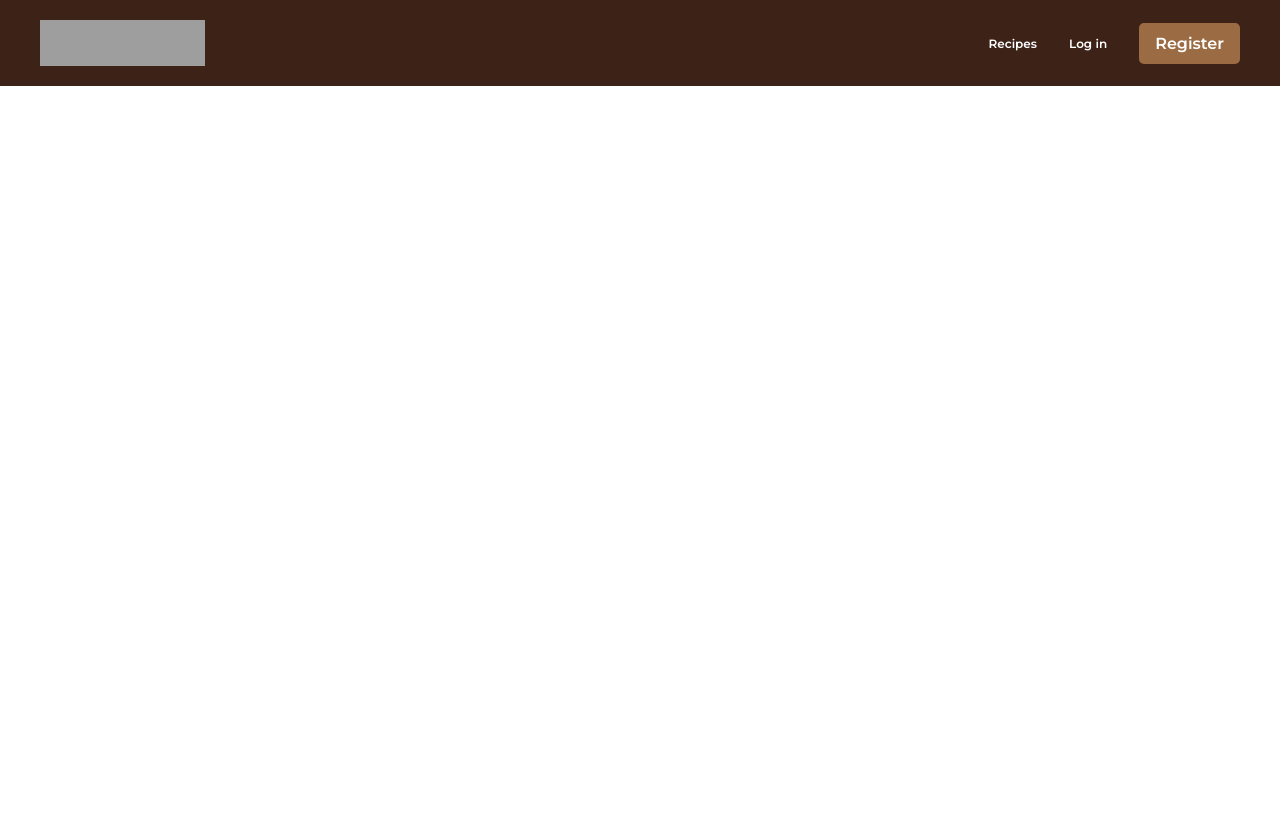
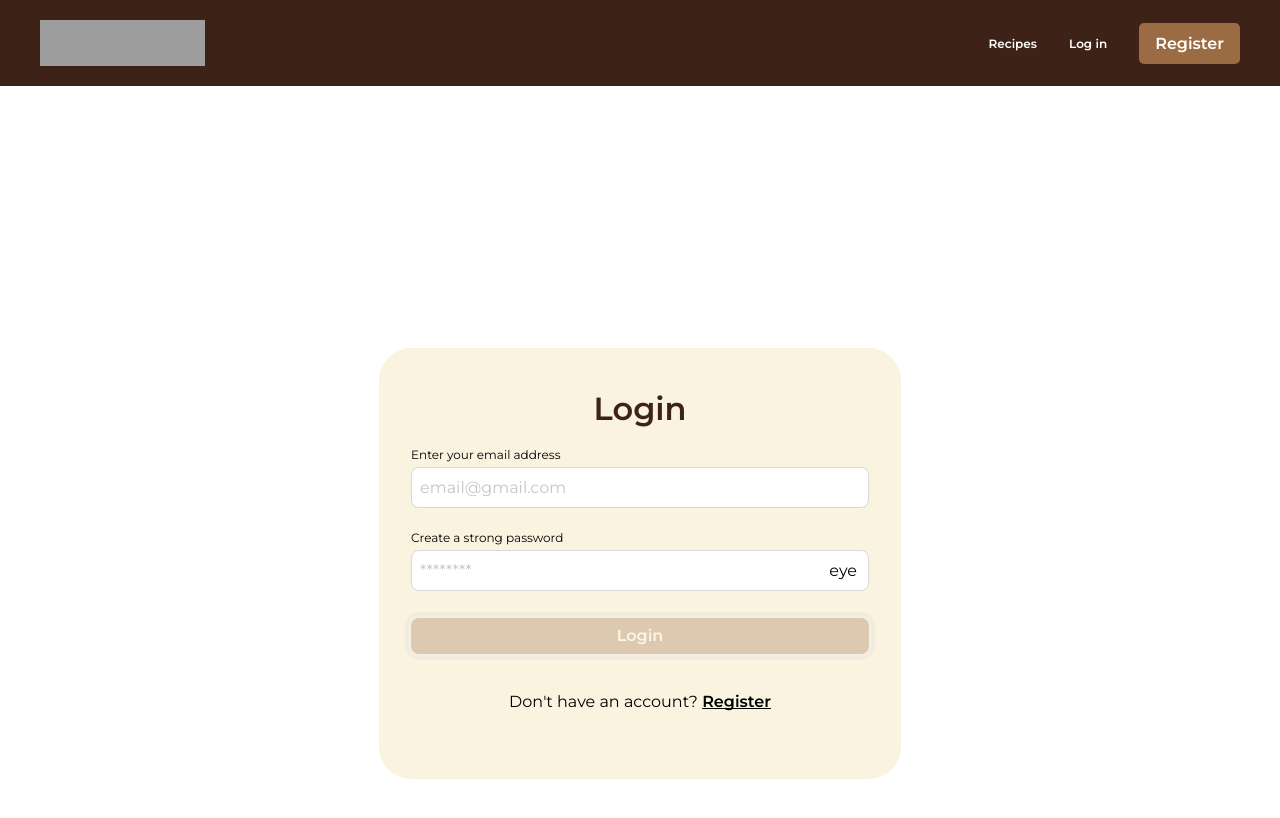
Before and after one commit to Njavl/six-seven-company-Frontend, a Next.js app: page /auth/login in a window 1280 px wide. Shown: the top 818 px of the page. Built offline with nearby package versions, Linux system fonts and the light colour scheme; no server answers; grey boxes are pictures that could not be loaded.

Commit message:
add login (#23)

```diff
--- /dev/null
+++ b/app/auth/login/LoginPage.module.css
@@ -0,0 +1,20 @@
+.loginSection {
+    padding: 91px 16px;
+    display: flex;
+    justify-content: center;
+}
+
+@media screen and (min-width: 768px) {
+    .loginSection {
+        padding: 262px 123px;
+    }
+}
+
+@media screen and (min-width: 1440px) {
+    .loginSection {
+            padding-top: 176.5px;
+            padding-bottom: 156.5px;
+            padding-left: 510px;
+            padding-right: 510px;
+        }
+    }
--- a/app/auth/login/page.tsx
+++ b/app/auth/login/page.tsx
@@ -1,3 +1,11 @@
+import LoginForm from "@/components/LoginForm/LoginForm";
+import css from "./LoginPage.module.css";
+
+
 export default function LoginPage() {
-  return null;
+  return (
+    <div className={css.loginSection}>
+      <LoginForm />
+    </div>
+  );
 }
--- /dev/null
+++ b/components/LoginForm/LoginForm.module.css
@@ -0,0 +1,124 @@
+.loginForm {
+    border-radius: var(--radius-pill);
+        padding: 48px 32px;
+        width: 100%;
+        max-width: 362px;
+        background-color: var(--color-cream);
+        display: flex;
+        flex-direction: column;
+        align-items: center;
+}
+.title {
+        font-weight: 600;
+        font-size: 32px;
+        text-align: center;
+        margin-bottom: 20px;
+}
+.formGroup {
+        margin-bottom: 16px;
+        width: 100%;
+}
+.label {
+        font-size: 12px;
+        margin-bottom: 4px;
+        width: 100%;
+}
+.input {
+    border: 1px solid var(--color-border);
+        border-radius: var(--radius-sm);
+        padding: 8px;
+        width: 100%;
+        height: 41px;
+        background-color: var(--color-white);
+        outline: none;
+}
+.error {
+        font-size: 12px;
+        color: var(--color-error);
+}
+.submitBtn {
+    border-radius: var(--radius-sm);
+        padding: 8px;
+        width: 100%;
+        height: 36px;
+        border: none;
+        background-color: var(--color-brown);
+        color: var(--color-white);
+        font-weight: 600;
+        cursor: pointer;
+        margin-bottom: 20px;
+        margin-top: 11px;
+}
+.submitBtn:focus {
+    background-color: #6d554b;
+}
+.submitBtn:active {
+    box-shadow: 0 0 0 6px rgba(78, 70, 180, 0.12), 0 0 0 2px #fff;
+
+}
+.submitBtn:disabled {
+    box-shadow: 0 0 0 6px rgba(78, 70, 180, 0.12), 0 0 0 2px #fff;
+    opacity: 0.3;
+    cursor: not-allowed;
+}
+.text {
+        line-height: 155%;
+        text-align: center;
+}
+.link {
+    font-weight: 600;
+        text-decoration: underline;
+        text-decoration-skip-ink: none;
+}
+.input::placeholder {
+        line-height: 155%;
+        color: #c5c5c5;
+}
+.input:focus {
+    border: 1.50px solid var(--color-brown);
+    box-shadow: var(--focus-ring);
+        background-color: var(--color-white);
+        outline: none;
+
+}
+.inputError {
+   border: 1.50px solid var(--color-error);
+}
+.passwordWrapper {
+    position: relative;
+    width: 100%;
+}
+
+.passwordWrapper .input {
+    padding-right: 44px;
+}
+
+.eyeBtn {
+    position: absolute;
+    top: 50%;
+    right: 12px;
+    transform: translateY(-50%);
+
+    display: flex;
+    align-items: center;
+    justify-content: center;
+
+    padding: 0;
+    border: none;
+    background: transparent;
+    cursor: pointer;
+}
+@media screen and (min-width: 768px) {
+    .loginForm {
+        max-width: 522px;
+    }
+}
+
+@media screen and (min-width: 1440px) {
+    .loginForm {
+            max-width: 420px;
+        }
+     .submitBtn:hover {
+background-color:#6d554b ;
+        }
+}
--- a/components/LoginForm/LoginForm.tsx
+++ b/components/LoginForm/LoginForm.tsx
@@ -1,3 +1,124 @@
+
+"use client";
+
+import { useState } from "react";
+import css from "./LoginForm.module.css";
+import Link from "next/link";
+import { Formik, Form, Field, ErrorMessage, FormikHelpers } from "formik";
+import { login } from "@/lib/api/clientApi";
+
+import { loginSchema } from "./validation";
+import { AuthCredentials } from "@/types/user";
+import toast from "react-hot-toast";
+import Loader from "../Loader/Loader";
+
 export default function LoginForm() {
-  return null;
+  const [showPassword, setShowPassword] = useState(false);
+
+  const handleSubmit = async (values: AuthCredentials, actions: FormikHelpers<AuthCredentials>) => {
+    try {
+      const user = await login(values);
+     console.log(user);
+
+
+    } catch {
+      toast.error("Login failed");
+    } finally {
+      actions.setSubmitting(false);
+    }
+  };
+
+  return (
+    <Formik
+      initialValues={{
+        email: "",
+        password: "",
+      }}
+      validationSchema={loginSchema}
+      onSubmit={handleSubmit}
+      validateOnMount
+    >
+      {({ isSubmitting, isValid, errors, touched }) => (
+        <Form className={css.loginForm}>
+          <h1 className={css.title}>Login</h1>
+
+          <div className={css.formGroup}>
+            <label htmlFor="email" className={css.label}>
+              Enter your email address
+            </label>
+
+            <Field
+               className={`${css.input} ${
+                touched.email && errors.email
+                  ? css.inputError
+                  : touched.email && !errors.email
+                  ? css.inputSuccess
+                  : ""
+              }`}
+              type="email"
+              id="email"
+              name="email"
+              placeholder="email@gmail.com"
+            />
+
+            <ErrorMessage
+              name="email"
+              component="p"
+              className={css.error}
+            />
+
+          </div>
+
+          <div className={css.formGroup}>
+            <label htmlFor="password" className={css.label}>
+              Create a strong password
+            </label>
+<div className={css.passwordWrapper}>
+            <Field
+              className={`${css.input} ${
+                touched.password && errors.password
+                  ? css.inputError
+                  : touched.password && !errors.password
+                  ? css.inputSuccess
+                  : ""
+              }`}
+              type={showPassword ? "text" : "password"}
+              id="password"
+              name="password"
+              placeholder="********"
+              />
+               <button
+                type="button"
+                className={css.eyeBtn}
+                onClick={() => setShowPassword((prev) => !prev)}
+                aria-label={showPassword ? "eye-crossed" : "eye"}
+              >
+                {showPassword ? "eye-crossed" : "eye"}
+              </button>
+              </div>
+            <ErrorMessage
+              name="password"
+              component="p"
+              className={css.error}
+            />
+          </div>
+
+          <button
+            className={css.submitBtn}
+            type="submit"
+            disabled={!isValid ||isSubmitting}
+          >
+            {isSubmitting ? <Loader/> : "Login"}
+          </button>
+
+          <p className={css.text}>
+            Don&apos;t have an account?{" "}
+            <Link href="/auth/register" className={css.link}>
+              Register
+            </Link>
+          </p>
+        </Form>
+      )}
+    </Formik>
+  );
 }
--- /dev/null
+++ b/components/LoginForm/validation.ts
@@ -0,0 +1,13 @@
+import * as Yup from 'yup';
+
+export const loginSchema = Yup.object({
+  email: Yup.string()
+    .email('Invalid email format')
+    .max(128, 'Email must be at most 128 characters')
+    .required('Email is required'),
+
+  password: Yup.string()
+    .min(8, 'Password must be at least 8 characters')
+    .max(128, 'Password must be at most 128 characters')
+    .required('Password is required'),
+});
--- a/lib/api/clientApi.ts
+++ b/lib/api/clientApi.ts
@@ -1,4 +1,4 @@
-import type { User } from '@/types/user';
+import type { AuthCredentials, User } from '@/types/user';
 import api from './api';
 
 export const getCurrentUser = async () => {
@@ -20,4 +20,9 @@ export const logout = async () => {
   return data;
 };
 
+export async function login(payload: AuthCredentials): Promise<User> {
+  const { data } = await api.post<User>('/auth/login', payload);
+  return data;
+}
+
 export { api };
```
